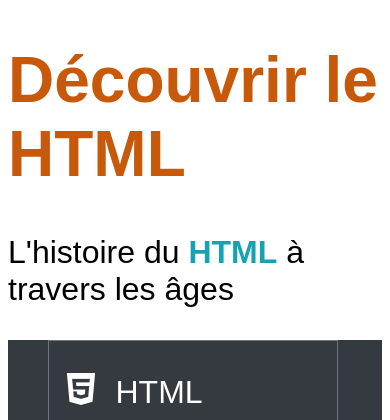
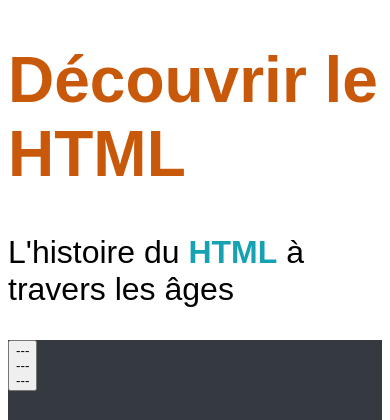
Before and after one commit to derkovlev/init_html, a plain HTML site: page index.html in a window 390 px wide. Shown: the top 420 px of the page. Drawn offline with Linux system fonts and the light colour scheme; files whose address does not match are found by name.

Commit message:
commit setup a burger button

```diff
--- a/assets/css/styles.css
+++ b/assets/css/styles.css
@@ -47,6 +47,9 @@ nav {
     justify-content: center;
 }
 
+#burger-btn{
+    display: none;
+}
 /**
 *première règle de média
 **/
@@ -54,6 +57,12 @@ nav {
     .flex-container{
         flex-direction: column;
     }
+
+    #burger-btn{
+        display: block;
+
+    }
+
 }
 
 /**
--- a/index.html
+++ b/index.html
@@ -38,6 +38,16 @@
             </p>
 
             <nav class="bg-dark"><!-- Element qui regroupe des balises de navigation -->
+
+                <!--burger menu butto :
+                        displayed only when divice width < 578px
+                -->
+                <button id="burger-btn">
+                    ---<br>
+                    ---<br>
+                    ---<br>
+
+                </button>
                 <ul class="flex-container"><!-- Conteneur de liste-->
                     <!-- Lien interne vers une section-->
                     <li>
```
